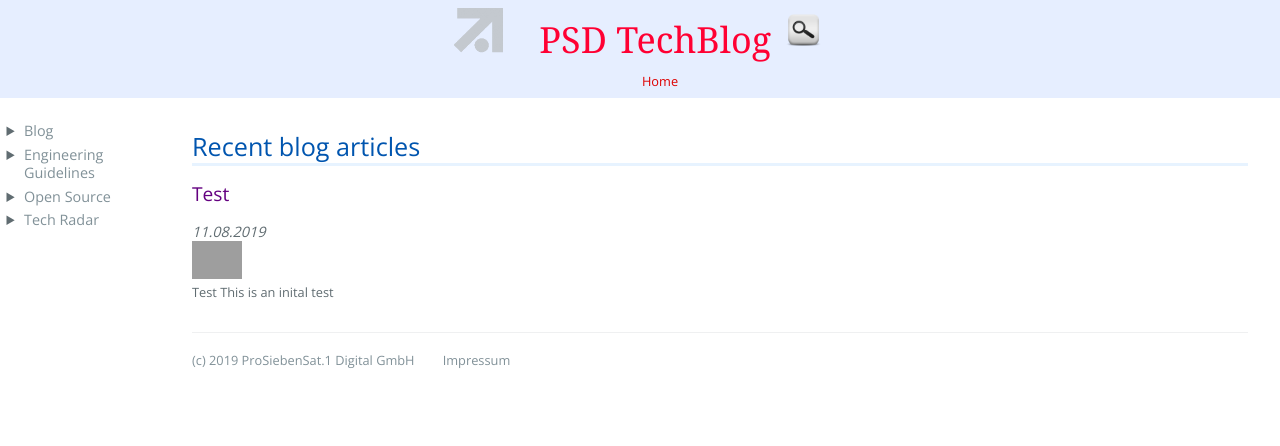
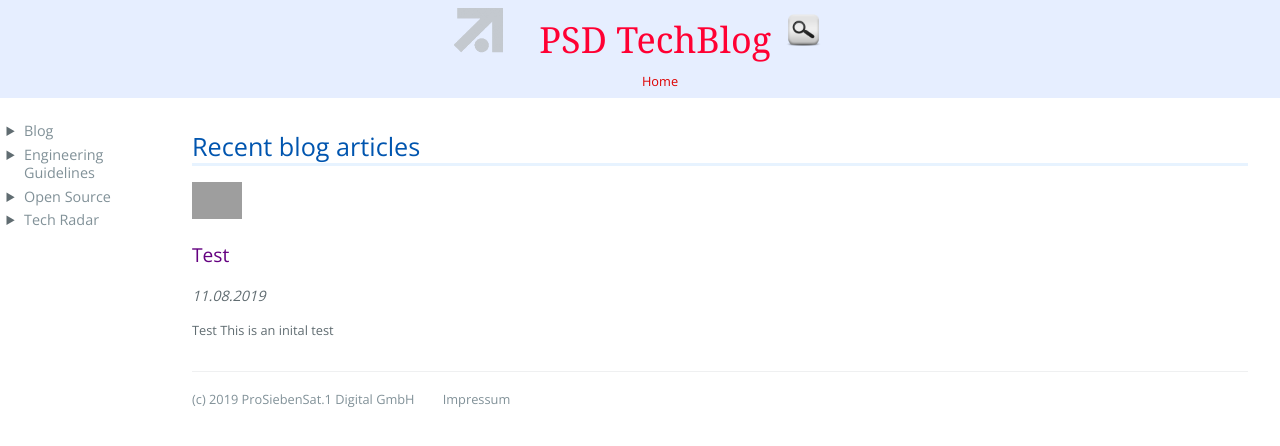
Before and after one commit to croedel/PSD-blog, a Jekyll site: the page built from blog.md, in a window 1280 px wide. Shown: the top 446 px of the page. Built offline with Jekyll 4.4.1, drawn with Linux system fonts in a browser that asks for light colours; our own code applies the rules of GitHub Pages for plain Markdown files; grey boxes are pictures that could not be loaded.

Commit message:
Update blog.md

```diff
--- a/blog.md
+++ b/blog.md
@@ -7,10 +7,10 @@ author: Christian Rödel
 
 {% for post in site.posts %}
   <section class="post">
-    <h3 class="title"> <a href="{{ post.url | prepend: site.baseurl }}">{{ post.title }}</a> </h3>
-      <section class="date"> {{ post.date | date: '%d.%m.%Y' }} </section>
-      <section class="author"> {{ post.author }} </section>
       <img class="image" src="{{ site.baseurl }}/assets/images/{{ post.image }}"/>
-      <section class="excerpt"> {{ post.content | strip_html | truncatewords: 50 }} </section>
+      <p class="title"> <a href="{{ post.url | prepend: site.baseurl }}">{{ post.title }}</a> </p>
+      <p class="date"> {{ post.date | date: '%d.%m.%Y' }} </p>
+      <p class="author"> {{ post.author }} </p>
+      <p class="excerpt"> {{ post.content | strip_html | truncatewords: 50 }} </p>
   </section>
 {% endfor %}
```
